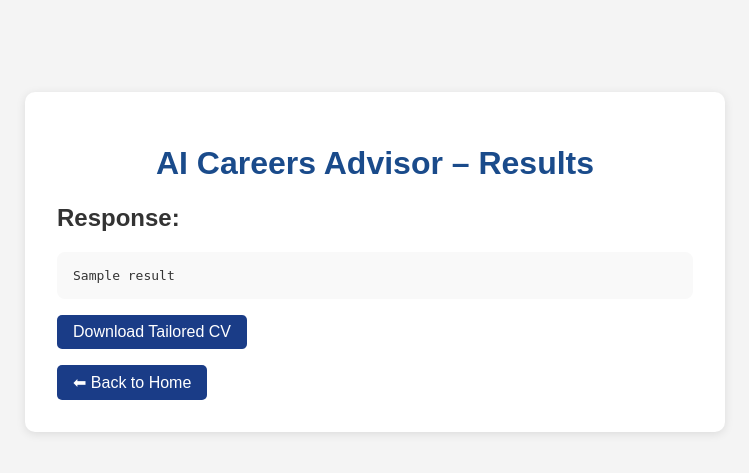
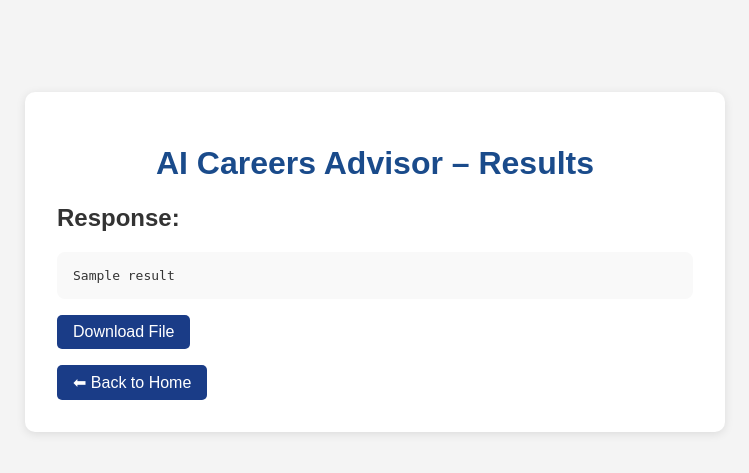
Before and after one commit to ruvel-ai-dev/ai-careers-advisor, a Flask app: template templates/results.html in a window 1280 px wide. Shown: the top 473 px of the page, without its empty margins (265-1014 px from the left). Run offline with Flask 3, Linux system fonts and the light colour scheme; the template is opened without the code that fills it: most values are stand-ins (such as "Sample title", 1, 10 or a date in 2020).

Commit message:
Secure file downloads and update templates

```diff
--- a/app.py
+++ b/app.py
@@ -1,4 +1,4 @@
-from flask import Flask, render_template, request, send_file
+from flask import Flask, render_template, request, send_file, send_from_directory, abort, url_for
 import os
 import uuid
 
@@ -60,7 +60,13 @@ def process():
             output_file = f"{cv_path}_improved.txt"
             with open(output_file, 'w') as f:
                 f.write(rewritten)
-            return render_template("results.html", result="Improved CV generated below.", download_link=output_file)
+            rel_path = os.path.relpath(output_file, app.config['UPLOAD_FOLDER'])
+            download_url = url_for('download_file', filename=rel_path)
+            return render_template(
+                "results.html",
+                result="Improved CV generated below.",
+                download_link=download_url,
+            )
 
         elif task == "tailor_advice":
             if not cv_path or not job_path:
@@ -78,7 +84,13 @@ def process():
             output_file = f"{cv_path}_tailored.txt"
             with open(output_file, 'w') as f:
                 f.write(tailored)
-            return render_template("results.html", result="Tailored CV generated below.", download_link=output_file)
+            rel_path = os.path.relpath(output_file, app.config['UPLOAD_FOLDER'])
+            download_url = url_for('download_file', filename=rel_path)
+            return render_template(
+                "results.html",
+                result="Tailored CV generated below.",
+                download_link=download_url,
+            )
 
         elif task == "interview_questions":
             if not job_path:
@@ -101,9 +113,12 @@ def process():
     except Exception as e:
         return render_template("results.html", error=f"An error occurred: {str(e)}")
 
-@app.route('/<path:filename>')
+@app.route('/download/<path:filename>')
 def download_file(filename):
-    return send_file(filename, as_attachment=True)
+    safe_path = os.path.normpath(filename)
+    if os.path.isabs(safe_path) or '..' in safe_path.split(os.path.sep):
+        abort(400)
+    return send_from_directory(app.config['UPLOAD_FOLDER'], safe_path, as_attachment=True)
 
 if __name__ == '__main__':
     app.run(debug=True)
--- a/templates/results.html
+++ b/templates/results.html
@@ -53,7 +53,7 @@
             </div>
 
             {% if download_link %}
-                <a class="button" href="{{ download_link }}" download>Download Tailored CV</a>
+                <a class="button" href="{{ download_link }}">Download File</a>
             {% endif %}
         {% endif %}
 
```
